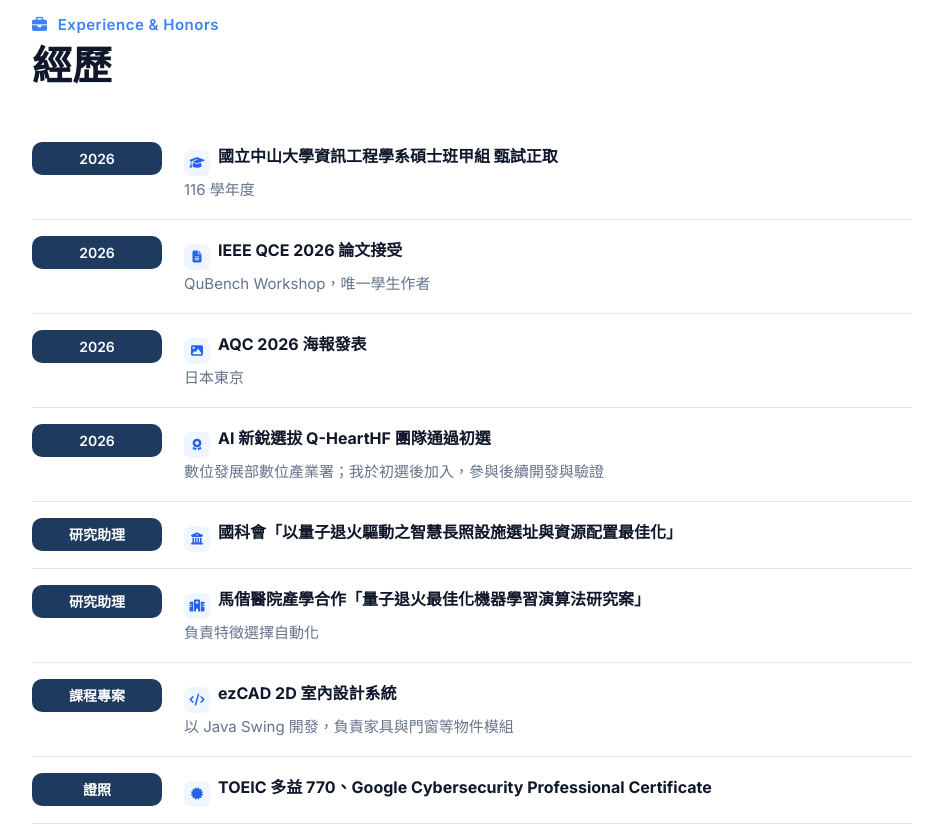
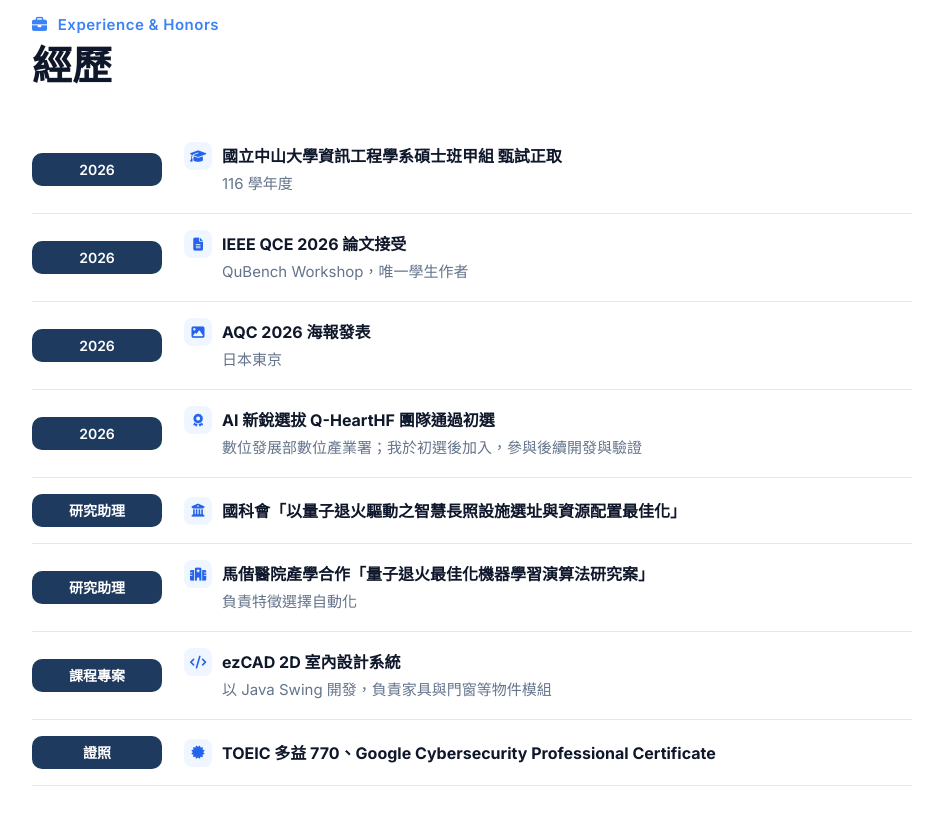
Before and after one commit to CHEN-0121/CHEN-0121.github.io, a plain HTML site: page index.html in a window 1280 px wide. Shown: the part 3440-4267 px from the top of the page, without its empty margins (38-981 px from the left). Drawn offline with Linux system fonts and the light colour scheme.

Commit message:
Add files via upload

```diff
--- a/index.html
+++ b/index.html
@@ -195,7 +195,10 @@ h2 small i{margin-right:6px}
 .course:hover .ci{background:var(--blue);color:#fff}
 .transcript-btn i,.more i{font-size:1.05em}
 .proj .img.blank{flex-direction:column;gap:10px}
-.timeline .ti{display:inline-grid;place-items:center;width:26px;height:26px;margin-right:8px;border-radius:7px;background:var(--blue-l);color:var(--blue-d);font-size:12px;vertical-align:-5px}
+.timeline .tt{display:flex;align-items:center;gap:10px;line-height:1.5}
+.timeline .ti{flex:none;display:grid;place-items:center;width:28px;height:28px;border-radius:8px;background:var(--blue-l);color:var(--blue-d);font-size:13px}
+.timeline .td{padding-left:38px}
+.timeline li{align-items:center}
 .cicon i{font-size:20px}
 footer h5 i{color:#60a5fa;margin-right:6px}
 </style>
```
